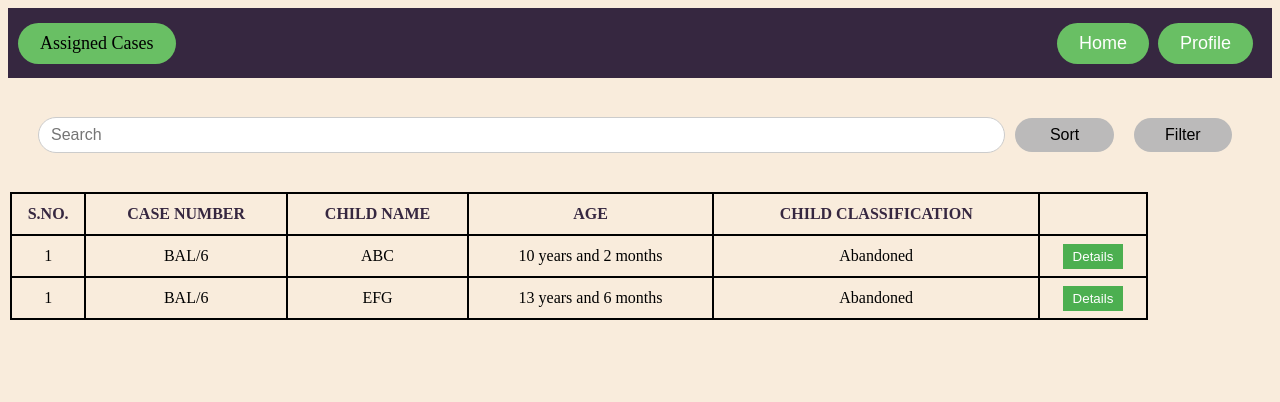
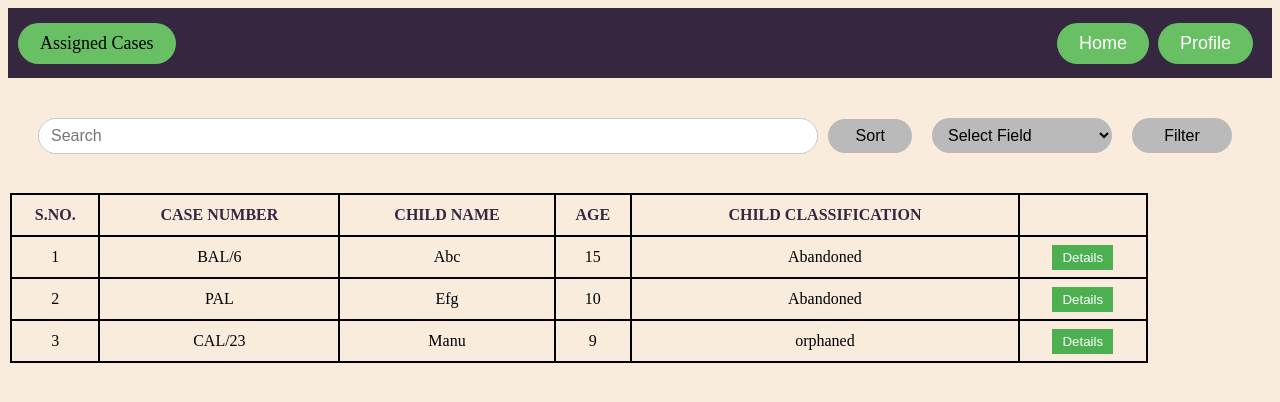
Before and after one commit to tanyaarora2/Team4-CodeToGive, a React (Create React App) app in the folder Frontend/: page /AssignedCases in a window 1280 px wide. Shown: the top 402 px of the page. Built offline with nearby package versions, Linux system fonts and the light colour scheme.

Commit message:
added search sort filter functionality

```diff
--- a/Frontend/src/scenes/dashboard-social/AssignedCasesSocial.js
+++ b/Frontend/src/scenes/dashboard-social/AssignedCasesSocial.js
@@ -1,7 +1,6 @@
 import React from "react";
 import SearchBarSocial from "./SearchBarSocial";
 import { NavBtnLink } from "../../components/Navbar/NavbarELements";
-import DataSocial from "./DataSocial";
 
 function AssignedCasesSocial() {
   return (
@@ -23,8 +22,6 @@ function AssignedCasesSocial() {
         </div>
       </nav>
       <SearchBarSocial />
-
-      <DataSocial />
     </>
   );
 }
--- a/Frontend/src/scenes/dashboard-social/DataSocial.js
+++ b/Frontend/src/scenes/dashboard-social/DataSocial.js
@@ -1,49 +1,51 @@
-import React from "react";
-import "./DataSocial.css";
-function DataSocial() {
-  const data = [
-    {
-      column1: "1",
-      column2: "BAL/6",
-      column3: "ABC",
-      column4: "10 years and 2 months",
-      column5: "Abandoned",
-    },
-    {
-      column1: "1",
-      column2: "BAL/6",
-      column3: "EFG",
-      column4: "13 years and 6 months",
-      column5: "Abandoned",
-    },
-  ];
-  return (
-    <table className="social-table">
-      <thead className="head-social">
-        <tr>
-          <th>S.NO.</th>
-          <th>CASE NUMBER</th>
-          <th>CHILD NAME</th>
-          <th>AGE</th>
-          <th>CHILD CLASSIFICATION</th>
-          <th></th>
-          {/* Add more table header columns as needed */}
-        </tr>
-      </thead>
-      <tbody>
-        {data.map((item, index) => (
-          <tr key={index}>
-            {Object.values(item).map((value, i) => (
-              <td key={i}>{value}</td>
-            ))}
-            <td>
-              <button className="details-button">Details</button>
-            </td>
-          </tr>
-        ))}
-      </tbody>
-    </table>
-  );
-}
+// import React from "react";
+// import "./DataSocial.css";
+// function DataSocial() {
+//   const data = [
+//     {
+//       sNo: "1",
+//       caseNumber: "BAL/6",
+//       childName: "ABC",
+//       age: 10,
+//       childClassification: "Abandoned",
+//     },
+//     {
+//       sNo: "1",
+//       caseNumber: "BAL/6",
+//       childName: "EFG",
+//       age: "13 years and 6 months",
+//       childClassification: "Abandoned",
+//     },
+//   ];
+//   return (
+//     <table className="social-table">
+//       <thead className="head-social">
+//         <tr>
+//           <th>S.NO.</th>
+//           <th>CASE NUMBER</th>
+//           <th>CHILD NAME</th>
+//           <th>AGE</th>
+//           <th>CHILD CLASSIFICATION</th>
+//           <th></th>
+//           {/* Add more table header columns as needed */}
+//         </tr>
+//       </thead>
+//       <tbody>
+//         {data.map((item, index) => (
+//           <tr key={index}>
+//             <td>{item.sNo}</td>
+//             <td>{item.caseNumber}</td>
+//             <td>{item.childName}</td>
+//             <td>{item.age}</td>
+//             <td>{item.childClassification}</td>
+//             <td>
+//               <button className="details-button">Details</button>
+//             </td>
+//           </tr>
+//         ))}
+//       </tbody>
+//     </table>
+//   );
+// }
 
-export default DataSocial;
+// export default DataSocial;
--- a/Frontend/src/scenes/dashboard-social/SearchBarSocial.js
+++ b/Frontend/src/scenes/dashboard-social/SearchBarSocial.js
@@ -1,18 +1,81 @@
 import React, { useState } from "react";
+import "../Mgmt/SearchBar.css";
+import "./DataSocial.css";
 import "./SearchbarSocial.css";
-const SearchBar = () => {
+const SearchBarSocial = () => {
+  const data = [
+    {
+      sNo: "1",
+      caseNumber: "BAL/6",
+      childName: "Abc",
+      age: 15,
+      childClassification: "Abandoned",
+    },
+    {
+      sNo: "2",
+      caseNumber: "PAL",
+      childName: "Efg",
+      age: 10,
+      childClassification: "Abandoned",
+    },
+    {
+      sNo: "3",
+      caseNumber: "CAL/23",
+      childName: "Manu",
+      age: 9,
+      childClassification: "orphaned",
+    },
+  ];
   const [searchQuery, setSearchQuery] = useState("");
+  const [filterData, setFilterData] = useState(data);
+  const [filterField, setFilterField] = useState("");
+  const handleSearchChange = (event) => {
+    const searchValue = event.target.value.toLowerCase();
+    setSearchQuery(searchValue);
+    const newData = data.filter((ele) => {
+      const caseNumber = ele.caseNumber.toLowerCase();
+      const childName = ele.childName.toLowerCase();
+      return (
+        caseNumber.includes(searchValue) || childName.includes(searchValue)
+      );
+    });
+    setFilterData(newData);
+  };
+  const handleSort = () => {
+    const sortedData = [...filterData];
+    sortedData.sort((a, b) => {
+      return a.age - b.age;
+    });
+    setFilterData(sortedData);
+  };
+  const handleFilterFieldChange = (event) => {
+    setFilterField(event.target.value);
+  };
+  const handleFilter = () => {
+    if (!filterField) {
+      return; // No filter field selected, do nothing
+    }
 
-  const handleSearchChange = (event) => {
-    setSearchQuery(event.target.value);
+    let filterValue = prompt(`Enter ${filterField} value:`); // Prompt user for filter value
+
+    if (!filterValue) {
+      return; // No filter value entered, do nothing
+    }
+    filterValue =
+      filterField === "age" ? parseInt(filterValue) : filterValue.toLowerCase();
+    const filteredData = data.filter((item) => {
+      const value = item[filterField];
+
+      if (filterField === "age") {
+        return value === filterValue;
+      } else {
+        return value.toLowerCase().includes(filterValue);
+      }
+    });
+    setFilterData(filteredData);
   };
-
-  const handleSearchSubmit = (event) => {
-    event.preventDefault();
-    console.log("Search query:", searchQuery);
-  };
-
   return (
+    <>
       <div className="search-bar-container">
         <input
           className="search-bar-input"
@@ -22,10 +85,55 @@ const SearchBar = () => {
           onChange={handleSearchChange}
         />
 
-      <button className="sort-button">Sort</button>
-      <button className="filter-button">Filter</button>
+        <button className="sort-button" onClick={handleSort}>
+          Sort
+        </button>
+        <div className="filter-dropdown">
+          <select
+            className="filter-field filter-button"
+            value={filterField}
+            onChange={handleFilterFieldChange}
+          >
+            <option value="">Select Field</option>
+            <option value="caseNumber">Case Number</option>
+            <option value="childName">Child Name</option>
+            <option value="age">Age</option>
+            <option value="childClassification">Child Classification</option>
+          </select>
+          <button className="filter-button" onClick={handleFilter}>
+            Filter
+          </button>
         </div>
+      </div>
+      <table className="social-table">
+        <thead className="head-social">
+          <tr>
+            <th>S.NO.</th>
+            <th>CASE NUMBER</th>
+            <th>CHILD NAME</th>
+            <th>AGE</th>
+            <th>CHILD CLASSIFICATION</th>
+            <th></th>
+            {/* Add more table header columns as needed */}
+          </tr>
+        </thead>
+        <tbody>
+          {filterData.map((item, index) => (
+            <tr key={index}>
+              <td>{item.sNo}</td>
+              <td>{item.caseNumber}</td>
+              <td>{item.childName}</td>
+              <td>{item.age}</td>
+              <td>{item.childClassification}</td>
+              <td>
+                <button className="details-button">Details</button>
+              </td>
+            </tr>
+          ))}
+        </tbody>
+      </table>
+    </>
   );
 };
 
-export default SearchBar;
+export default SearchBarSocial;
--- a/Frontend/src/scenes/dashboard-social/SearchbarSocial.css
+++ b/Frontend/src/scenes/dashboard-social/SearchbarSocial.css
@@ -1,4 +1,4 @@
-.search-bar {
+/* .search-bar {
   display: flex;
   align-items: center;
   margin-top: 30px;
@@ -27,4 +27,11 @@
   font-size: 16px;
   border-radius: 4px;
   border: 1px solid #ccc;
+} */
+
+.filter-dropdown {
+  display: flex;
 }
+.filter-field {
+  width: fit-content;
+}
--- a/Frontend/src/scenes/dashboard-social/SocialWorkerForm.js
+++ b/Frontend/src/scenes/dashboard-social/SocialWorkerForm.js
@@ -151,7 +151,7 @@ const Form = ({ settShowForm }) => {
             <option value="">Select Classification</option>
             <option value="abandoned">Abandoned</option>
             <option value="surrendered">Surrendered</option>
-            <option value="adopted">Adopted</option>
+            <option value="admitGuardians">Admitted by Guardians</option>
           </select>
         </label>
         <br />
```
Lines whose indentation alone changed are shown as unchanged.
